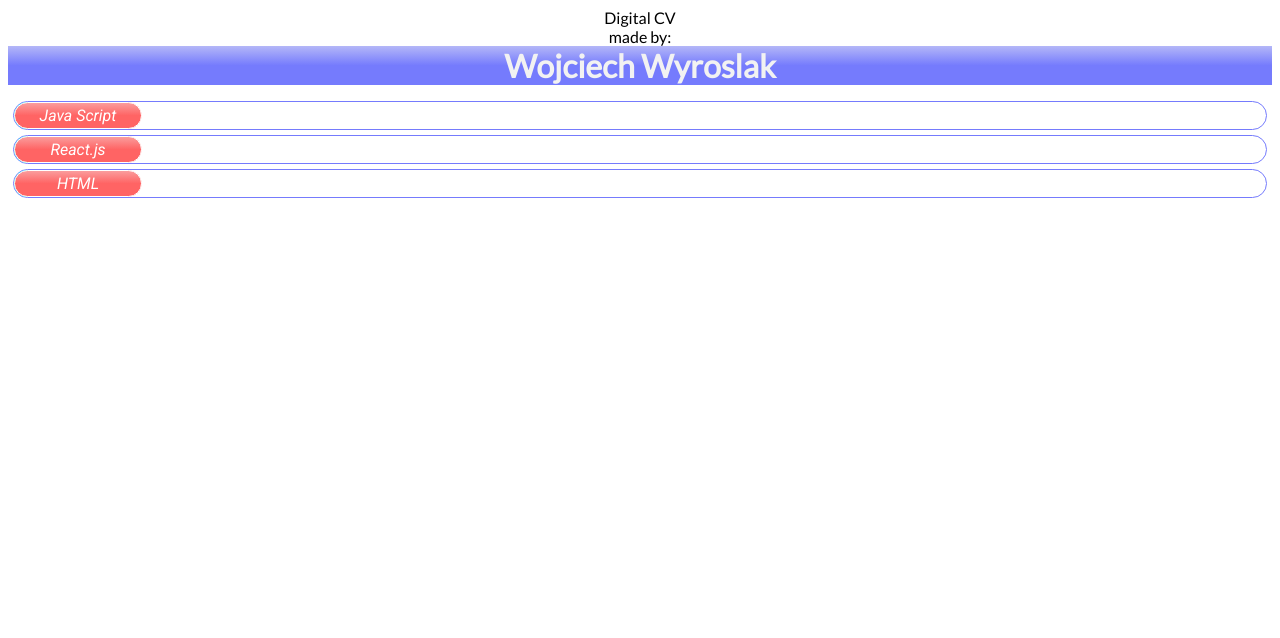
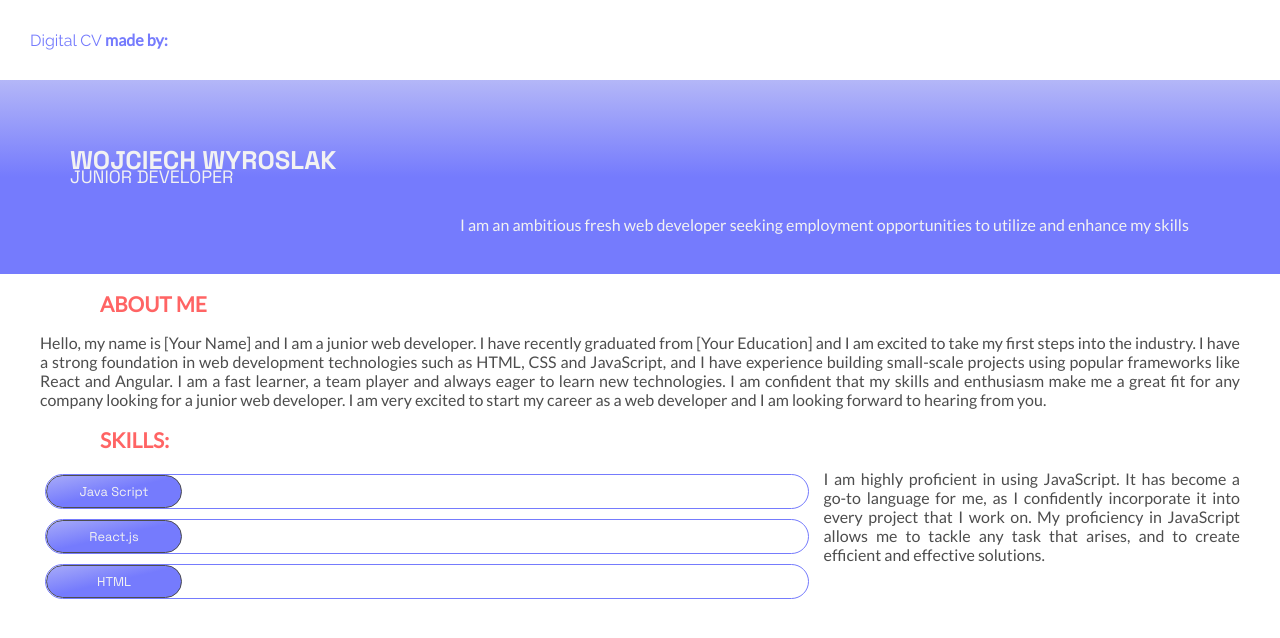
Before and after one commit to Wojciach/wyrwoj.website, a React (Create React App) app: page / in a window 1280 px wide. Shown: the top 638 px of the page. Built offline with nearby package versions, Linux system fonts and the light colour scheme.

Commit message:
next step

```diff
--- a/src/App.js
+++ b/src/App.js
@@ -1,31 +1,66 @@
-import {useEffect, useState} from "react";
 
 import './app-sass.scss';
-
-import Name from './Name';
+import {useState, useEffect} from "react";
+import Header from './Header';
 import Skill from './Skill';
+import description from './description';
+import Introduction from './Introduction';
 
 function App() {
+
+  let componenets = "";
+  for (const iterator in description) {
+    componenets += "< Skill sName='" + iterator + "'/>";
+  }
+
+  const [targ, setTarg ] = useState("JavaScript");
+
+  useEffect( () => {
+
+    function deal(event) {
+      setTarg(event.target.children[0].id);
+    }
+
+    const sliders = document.querySelectorAll(".skill_slider");
+
+    sliders.forEach(element => {
+      element.addEventListener("mouseenter", deal);
+    });
+
+  }, [])
+
+  const style = {
+    padding: "0 40px"
+  }
 
   return (
     <>
 
-      <Name />
+      <Header />
+      <Introduction />
 
+      <article style={style}>
+        <h2>SKILLS:</h2>
+        <div>
+          <div id='skillSet'>
 
-      <div id='skillSet'>
+            < Skill sName="JavaScript" />
+            < Skill sName="ReactJs" />
+            < Skill sName="HTML" />
 
-        < Skill sName="JavaScript" />
-        < Skill sName="ReactJs" />
-        < Skill sName="HTML" />
+          </div>
 
-      </div>
+          <div id="skillDesc">
+            {description[targ].desc}
+          </div>
+        </div>
+      </article>
     </>
 
   );
 
 }
 
-
+// <Description sName={targ} />
 
 export default App;
--- /dev/null
+++ b/src/Header.js
@@ -0,0 +1,30 @@
+import  "./header.scss";
+
+function Header() {
+
+
+  return (
+    <>
+      <header>
+
+          <div id="cv"> Digital CV<span> made by:</span></div>
+
+          <section>
+
+              <div id="nameTitle">
+                <div id="name">WOJCIECH WYROSLAK</div>
+                <div id="title">JUNIOR DEVELOPER</div>
+              </div>
+              <div id="introduction">
+                  I am an ambitious fresh web developer seeking employment opportunities to utilize and enhance my skills
+              </div>
+
+          </section>
+
+      </header>
+    </>
+  );
+
+}
+
+export default Header;
--- /dev/null
+++ b/src/Introduction.js
@@ -0,0 +1,18 @@
+
+function Introduction() {
+    const style = {
+        padding: "0 40px",
+        textAlign: "justify"
+    }
+
+    return(
+        <section style={style}>
+            <h2>ABOUT ME</h2>
+            <p>
+                Hello, my name is [Your Name] and I am a junior web developer. I have recently graduated from [Your Education] and I am excited to take my first steps into the industry. I have a strong foundation in web development technologies such as HTML, CSS and JavaScript, and I have experience building small-scale projects using popular frameworks like React and Angular. I am a fast learner, a team player and always eager to learn new technologies. I am confident that my skills and enthusiasm make me a great fit for any company looking for a junior web developer. I am very excited to start my career as a web developer and I am looking forward to hearing from you.
+            </p>
+        </section>
+    )
+}
+
+export default Introduction;
--- a/src/Name.js
+++ /dev/null
@@ -1,21 +0,0 @@
-const myStyle = {
-  textAlign: "center",
-  margin: 0
-}
-
-function Name() {
-
-
-
-  return (
-    <>
-      <p style={myStyle}>Digital CV</p>
-      <p style={myStyle}>made by:</p>
-      <h1 id="name">Wojciech Wyroslak</h1>
-      <p></p>
-    </>
-  );
-
-}
-
-export default Name;
--- a/src/Skill.js
+++ b/src/Skill.js
@@ -16,12 +16,12 @@ function Skill(props) {
     function handleResize() {
 
       sliderWidth = document.getElementsByClassName("skill_slider")[0].clientWidth;
-      setTr((sliderWidth -126) * (description[props.sName].prog / 100)  );
+      setTr((sliderWidth - 134) * (description[props.sName].prog / 100));
 
     }
 
     document.getElementById("skillSet").addEventListener("mouseenter", () => {
-      setTr((sliderWidth -126) * (description[props.sName].prog / 100)  );
+      setTr((sliderWidth - 134 ) * (description[props.sName].prog / 100));
       document.getElementById(props.sName).classList.add(props.sName);
       document.getElementById(props.sName + "-tail").classList.add(props.sName + "-tail");
     })
@@ -45,7 +45,7 @@ function Skill(props) {
               }
             }
 
-            .${props.sName}-tail {
+            .${props.sName} {
               animation: ${props.sName} 1.5s ease-out 0s 1 normal forwards;
             }
 
@@ -54,12 +54,15 @@ function Skill(props) {
                 transform: scaleX(0);
               }
               100% {
-                transform: scaleX(1);
+                transform: scaleX(${(description[props.sName].prog / 100)});
               }
             }
 
             .${props.sName}-tail {
               animation: ${props.sName}-tail 1.5s ease-out 0s 1 normal forwards;
+              background-color: rgb(220, 220, 220);
+              background-image: linear-gradient(to right, rgb(255, 255, 255), rgb(220, 220, 220));
+
             }
 
         `}
--- a/src/app-sass.scss
+++ b/src/app-sass.scss
@@ -1,72 +1,98 @@
-
-/*
-font-family: 'Lato', sans-serif;
-font-family: 'Raleway', sans-serif;
-font-family: 'Roboto', sans-serif;
-font-family: 'Space Grotesk', sans-serif;
-*/
-@import url('https://fonts.googleapis.com/css2?family=Lato&family=Raleway&family=Roboto:ital@1&family=Space+Grotesk&display=swap');
-
-//colors:
-
-$violet-1: rgb(161, 168, 255);
-$violet-2: rgb(117, 123, 253);
-$violet-3: rgb(35, 0, 142);
-
-$red: rgb(255, 100, 100);
-
-$grey-1: rgb(242, 242, 242);
-$grey-2: rgb(153, 153, 153);
-$grey-3: rgb(77, 77, 77);
-$grey-4: rgb(51, 51, 51);
-
+@import "colorsAndFonts";
 
 * {
     font-family : Lato, Helvetica, sans-serif;
+
 }
 
-h1 {
-    margin-top: 0;
-    margin-bottom: 12px;
+body {
+    width: 100%;
+    margin: 0px;
+    color: $grey-3;
 }
 
-#name {
-   background-color: $violet-2;
-   background-image: linear-gradient(rgba($grey-1, 0.5), $violet-2 50%);
-   color: $grey-1;
-   text-align: center;
+h2 {
+    font-size: 1.3em;
+    color: $red;
+    margin-left: 60px;
+}
 
+article {
+    display: block;
+    position: relative;
+    width: 100%;
+    box-sizing: border-box;
+    h2 {
+        color: $red;
+      //  margin: 15px 0 5px 80px;
+    }
+    div {
+        display: flex;
+        flex-direction: row;
+        @media screen and (max-width: 800px) {
+            flex-direction: column;
+        }
+        #skillSet {
+            display: flex;
+            flex-direction: column;
+            justify-content: left;
+            position: relative;
+            width: 65%;
+            margin-right: 10px;
+            @media screen and (max-width: 800px) {
+                width: 100%;
+                justify-content: left;
+            }
+
+        }
+        #skillDesc {
+            display: flex;
+            position: relative;
+            width: 35%;
+            text-align: justify;
+            @media  (max-width: 800px) {
+                width: 100%;
+            }
+        }
+    }
 }
+
 
 .skill_slider {
     position: relative;
     margin: 5px;
     display: flex;
-    align-items: center;
     border: 1px solid $violet-2;
     border-radius: 40px;
-
-
+    overflow: hidden;
+        &:hover {
+            opacity: 0.6;
+        }
 }
 
 .skill {
-    font-family: 'Roboto', sans-serif;
-    background-color: $red;
-    background-image: linear-gradient(rgba($grey-1, 0.4), $red 50%);
-    color: white;
+    display: block;
+
+    font-family: 'Space Grotesk', sans-serif;
+    font-size: 0.8em;
+    background-color: $violet-2;
+    background-image: linear-gradient(to bottom right, rgba($grey-1, 0.4), $violet-2 50%);
+    color: $grey-1;
     text-align: center;
     width: 120px;
-    padding: 3px;
+    padding: 7px;
     border-radius: inherit;
-    border: 1px solid white;
+    border: 1px solid $grey-3;
     z-index: 1;
+    transform-origin: 0 50%;
 }
 
 .progressBar {
   position: absolute;
-  width: 40px;
+  width: 100%;
   height: 100%;
-  background-color: aqua;
   z-index: 0;
-  border-radius: inherit;
+  transform: scaleX(0);
+  transform-origin: 0 50%;
+  transform-box: content-box;
 }
--- /dev/null
+++ b/src/colorsAndFonts.scss
@@ -0,0 +1,20 @@
+
+/*
+font-family: 'Lato', sans-serif;
+font-family: 'Raleway', sans-serif;
+font-family: 'Space Grotesk', sans-serif;
+*/
+@import url('https://fonts.googleapis.com/css2?family=Lato:ital,wght@0,400;1,700&family=Raleway:wght@400;700&family=Space+Grotesk:wght@400;700&display=swap');
+
+//colors:
+
+$violet-1: rgb(161, 168, 255);
+$violet-2: rgb(117, 123, 253);
+$violet-3: rgb(35, 0, 142);
+
+$red: rgb(255, 100, 100);
+
+$grey-1: rgb(242, 242, 242);
+$grey-2: rgb(153, 153, 153);
+$grey-3: rgb(77, 77, 77);
+$grey-4: rgb(51, 51, 51);
--- a/src/description.js
+++ b/src/description.js
@@ -3,19 +3,19 @@ var description = {
     JavaScript: {
         name: "Java Script",
         prog: "100",
-        desc: "This is java script desctiption"
+        desc: "I am highly proficient in using JavaScript. It has become a go-to language for me, as I confidently incorporate it into every project that I work on. My proficiency in JavaScript allows me to tackle any task that arises, and to create efficient and effective solutions."
     },
 
     ReactJs: {
         name: "React.js",
         prog: "30",
-        desc: "This is react desctiption"
+        desc: "This is the first project in which I have utilized React.js, but my experience with it has left me feeling confident in my ability to use it in future endeavors. I am excited to continue working with React.js and to see how it can enhance my future projects."
     },
 
     HTML: {
         name: "HTML",
         prog: "90",
-        desc: "This is HTML desctiption"
+        desc: "HTML is the foundation of every web project, and I began my journey by mastering it. Now, my focus is on writing semantically accurate code that adheres to the HTML5 standard. This ensures that my projects are structured correctly and can be easily understood by both humans and machines."
     },
 
 };
--- /dev/null
+++ b/src/header.scss
@@ -0,0 +1,39 @@
+@import "colorsAndFonts";
+
+header {
+    width: 100%;
+    #cv {
+        font-family: "Raleway";
+        color: $violet-2;
+        padding: 30px;
+        span {
+            font-weight: 700;
+        }
+    }
+    section {
+        display: flex;
+        flex-direction: column;
+        padding: 40px;
+        position: relative;
+        background-color: $violet-2;
+        background-image: linear-gradient(rgba($grey-1, 0.5), $violet-2 50%);
+        color: $grey-1;
+        #nameTitle {
+            font-size: 1.6em;
+            margin: 30px;
+            #name {
+                font-family: 'Space Grotesk', sans-serif;
+                font-weight: 700;
+                line-height: 0.8em;
+            }
+            #title {
+                font-family: 'Space Grotesk', sans-serif;
+                font-size: 0.7em;
+                line-height: 0.8em;
+            }
+        }
+        #introduction {
+            margin-left: 35%;
+        }
+    }
+}
```
